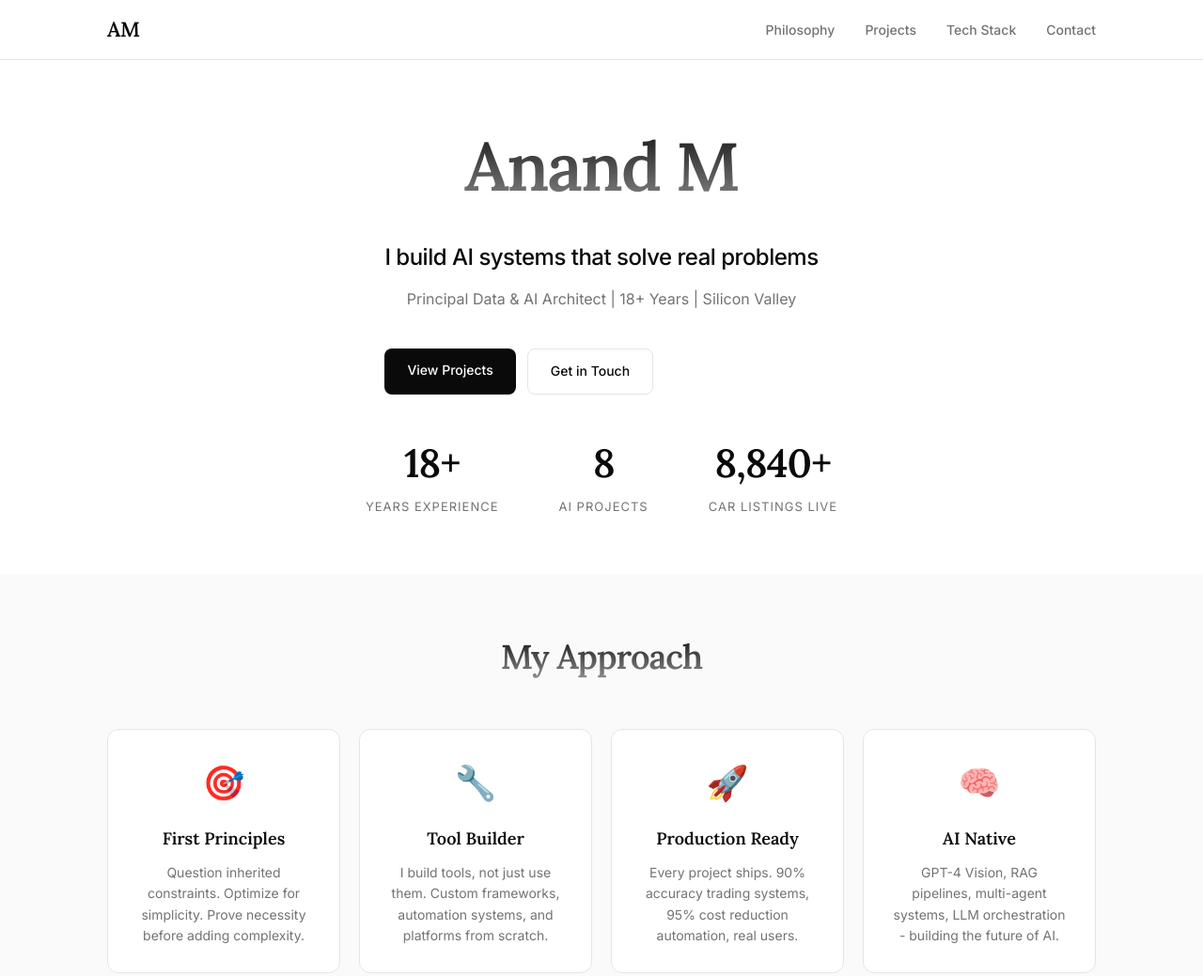
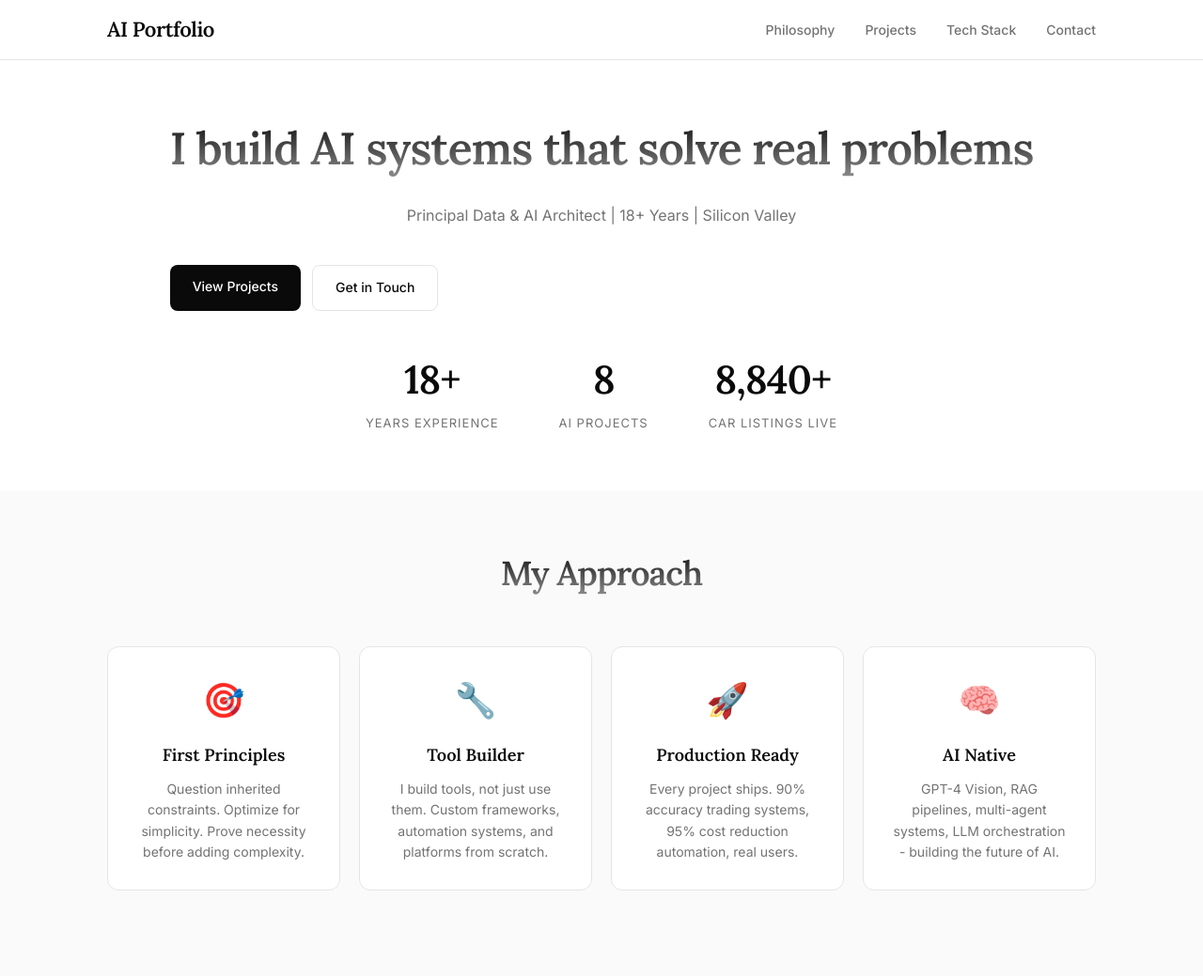
Before and after one commit to aoracle/ai-portfolio, a plain HTML site: page index.html in a window 1280 px wide. Shown: the top 1039 px of the page at 94% size. Drawn offline with Linux system fonts and the light colour scheme.

Commit message:
Remove name from portfolio, update hero title
🤖 Generated with [Claude Code](https://claude.com/claude-code)

Co-Authored-By: Claude Opus 4.5 <noreply@anthropic.com>

```diff
--- a/css/style.css
+++ b/css/style.css
@@ -158,9 +158,9 @@ body {
 
 .hero-title {
     font-family: 'Lora', serif;
-    font-size: 72px;
+    font-size: 48px;
     font-weight: 600;
-    letter-spacing: -2px;
+    letter-spacing: -1px;
     background: linear-gradient(to bottom, var(--black), var(--gray-400));
     -webkit-background-clip: text;
     -webkit-text-fill-color: transparent;
--- a/index.html
+++ b/index.html
@@ -3,7 +3,7 @@
 <head>
     <meta charset="UTF-8">
     <meta name="viewport" content="width=device-width, initial-scale=1.0">
-    <title>Anand M | AI Systems Builder</title>
+    <title>AI Systems Builder | Portfolio</title>
     <meta name="description" content="Principal Data & AI Architect with 18+ years building production AI systems">
     <link rel="preconnect" href="https://fonts.googleapis.com">
     <link rel="preconnect" href="https://fonts.gstatic.com" crossorigin>
@@ -14,7 +14,7 @@
     <!-- Navigation -->
     <nav class="navbar">
         <div class="nav-container">
-            <a href="#" class="nav-logo">AM</a>
+            <a href="#" class="nav-logo">AI Portfolio</a>
             <ul class="nav-menu">
                 <li><a href="#philosophy">Philosophy</a></li>
                 <li><a href="#projects">Projects</a></li>
@@ -32,8 +32,7 @@
     <!-- Hero Section -->
     <section id="hero" class="hero">
         <div class="hero-content">
-            <h1 class="hero-title">Anand M</h1>
-            <p class="hero-subtitle">I build AI systems that solve real problems</p>
+            <h1 class="hero-title">I build AI systems that solve real problems</h1>
             <p class="hero-description">Principal Data & AI Architect | 18+ Years | Silicon Valley</p>
             <div class="hero-cta">
                 <a href="#projects" class="btn btn-primary">View Projects</a>
```
